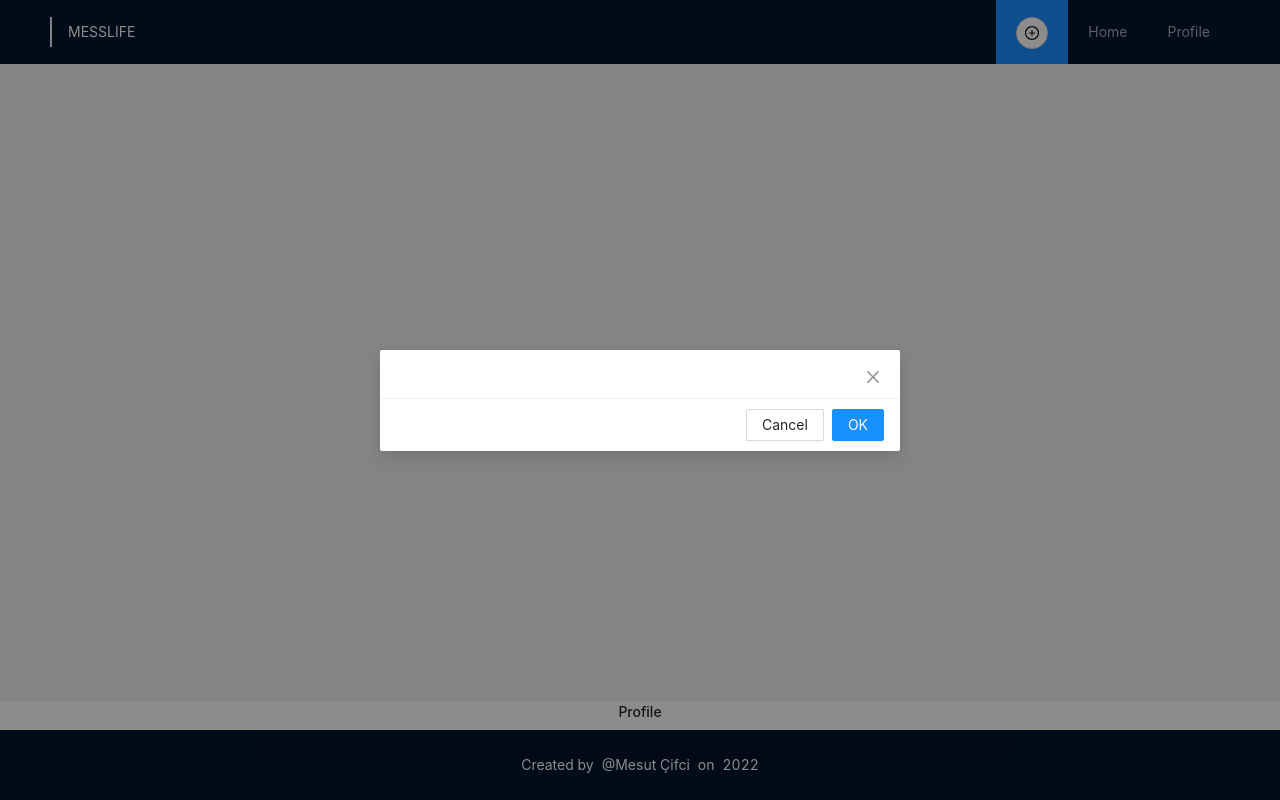
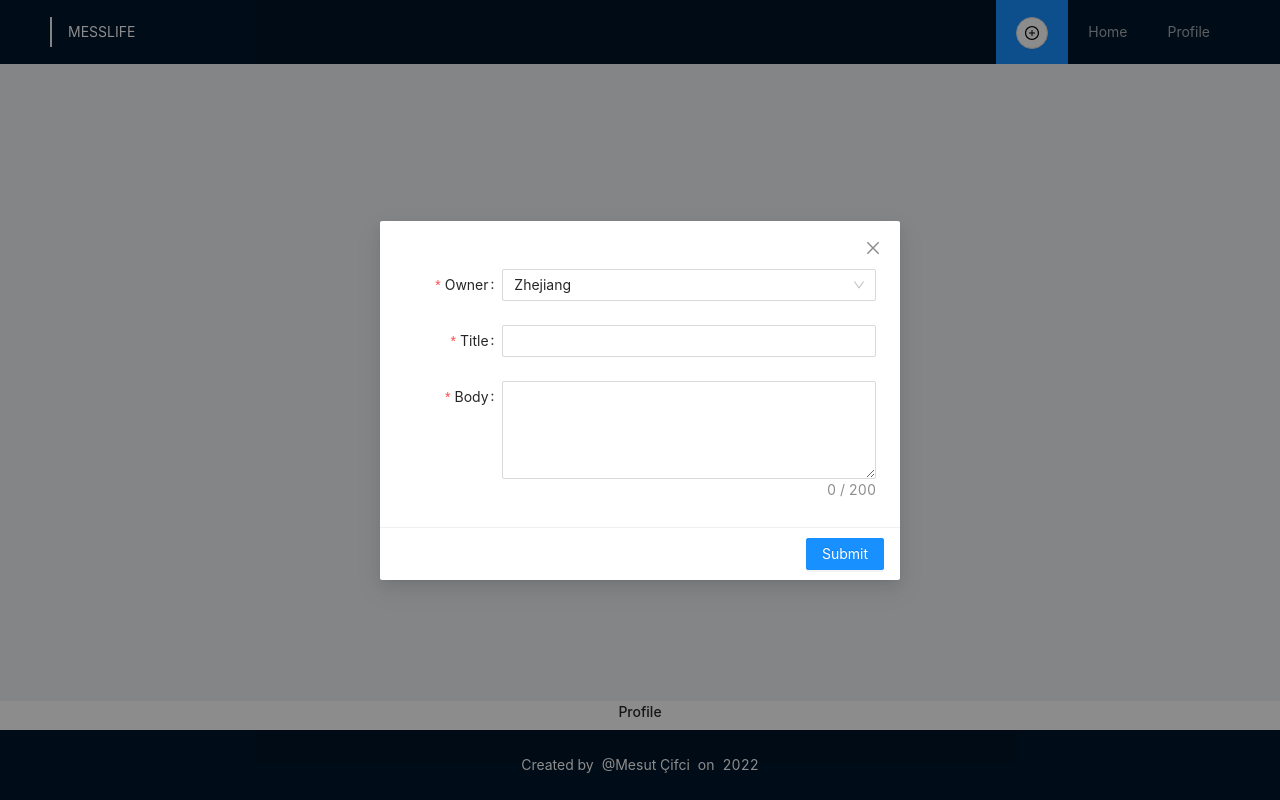
Before and after one commit to mesutcifci/React-Projects, a React (Create React App) app in the folder social-media-app/: page /profile/1 in a window 1280 px wide. Both pictures are taken after a click on the item 1032 px from the left and 32 px from the top of the page. Built offline with nearby package versions, Linux system fonts and the light colour scheme.

Commit message:
basic form element added

```diff
--- a/social-media-app/src/components/CreatePostModal/index.tsx
+++ b/social-media-app/src/components/CreatePostModal/index.tsx
@@ -15,8 +15,47 @@ const CreatePostModal = ({ isVisible }: ModalProps) => {
   };
 
   return (
-    <Modal visible={isVisible} centered onCancel={hideCreatePostModal}>
-      <Form></Form>
+    <Modal
+      visible={isVisible}
+      centered
+      onCancel={hideCreatePostModal}
+      footer={[
+        <Button key="submit" type="primary">
+          Submit
+        </Button>,
+      ]}
+    >
+      <Form name="addUser" labelCol={{ span: 5 }} wrapperCol={{ span: 20 }}>
+        <Form.Item
+          label="Owner"
+          name="owner"
+          rules={[
+            { required: true, message: "Please input username of owner!" },
+          ]}
+          className="!mt-6"
+        >
+          <Select defaultValue="Zhejiang">
+            <Select.Option value="Zhejiang">Zhejiang</Select.Option>
+            <Select.Option value="Jiangsu">Jiangsu</Select.Option>
+          </Select>
+        </Form.Item>
+        <Form.Item
+          label="Title"
+          name="title"
+          rules={[{ required: true, message: "Please input title!" }]}
+          className="!mt-6"
+        >
+          <Input />
+        </Form.Item>
+        <Form.Item
+          label="Body"
+          name="bıdy"
+          rules={[{ required: true, message: "Please input body!" }]}
+          className="!mt-6"
+        >
+          <Input.TextArea showCount maxLength={200} rows={4} />
+        </Form.Item>
+      </Form>
     </Modal>
   );
 };
```
